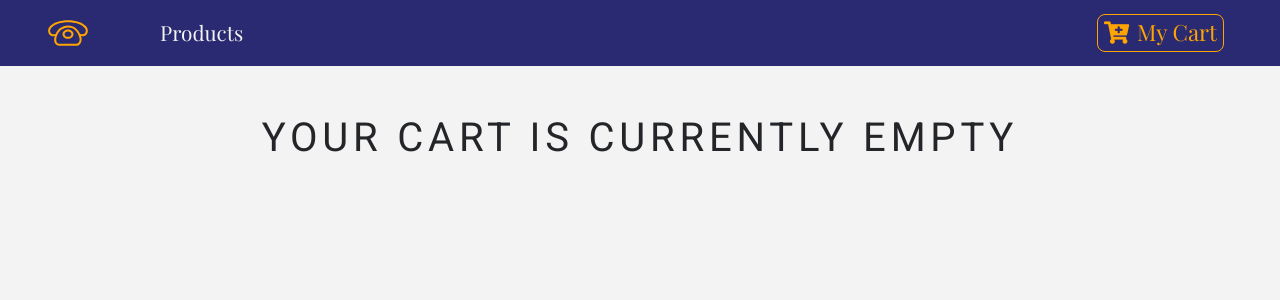
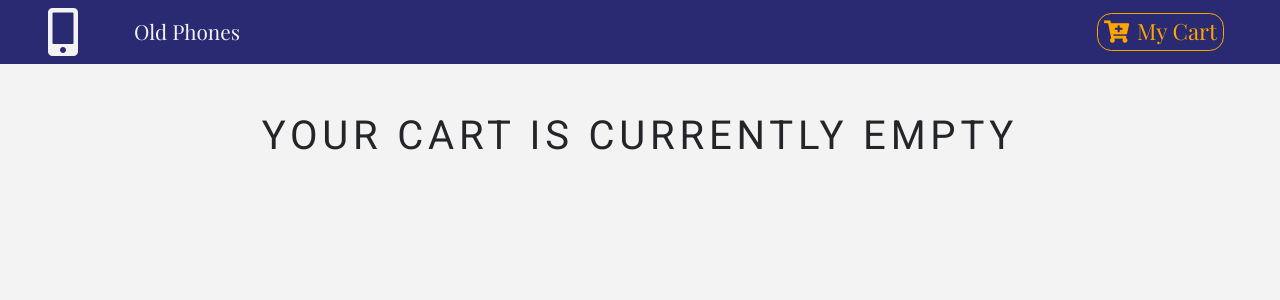
Before and after one commit to Dev-Bhojak/React-Project-, a React (Create React App) app: page /cart in a window 1280 px wide. Shown: the top 300 px of the page. Built offline with nearby package versions, Linux system fonts and the light colour scheme.

Commit message:
minor changes

```diff
--- a/src/App.css
+++ b/src/App.css
@@ -46,3 +46,7 @@ body{
   font-size: 1.2rem;
   color: var(--mainYellow);
 }
+
+.fa-mobile-alt{
+  color:var(--mainWhite);
+}
--- a/src/components/Button.js
+++ b/src/components/Button.js
@@ -7,7 +7,7 @@ background: transparent;
 border: 0.05rem solid var(--lightBlue);
 border-color:${props => props.cart ? "var(--mainYellow)" : "var (--lightBlue)"};
 color: ${props => props.cart ? "var(--mainYellow)" : "var (--lightBlue)"};
-border-radius: 0.5rem;
+border-radius: 0.9rem;
 padding: 0.2rem 0.5reml;
 cursor:pointer;
 margin: 0.2rem 0.5rem 0.2rem 0;
--- a/src/components/Navbar.js
+++ b/src/components/Navbar.js
@@ -1,6 +1,5 @@
 import React, { Component } from 'react';
 import { Link } from "react-router-dom";
-import logo from "../logo.svg";
 import styled from "styled-components";
 import { ButtonContainer } from "./Button"
 
@@ -13,12 +12,12 @@ https://www.iconfinder.com/icons/1243689/call_phone_icon
 Creative Commons (Attribution 3.0 Unported);
 https://www.iconfinder.com/Makoto_msk */}
                 <Link to="/">
-                    <img src={logo} alt="phone" className="navbar-brand" />
+                    <i className="fas fa-mobile-alt fa-3x"></i>
                 </Link>
                 <ul className="navbar-nav  align-items-center">
                     <li className="nav-item ml-5">
                         <Link to="/" className="nav-link">
-                            Products
+                            Old Phones
                         </Link>
                     </li>
                 </ul>
```
